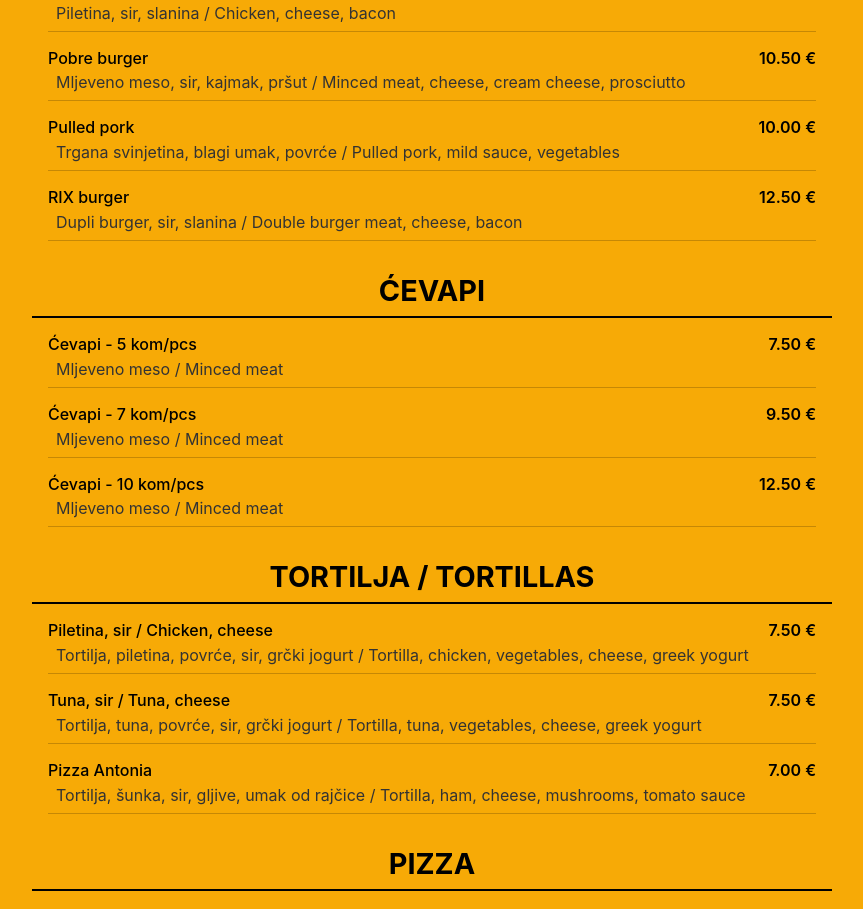
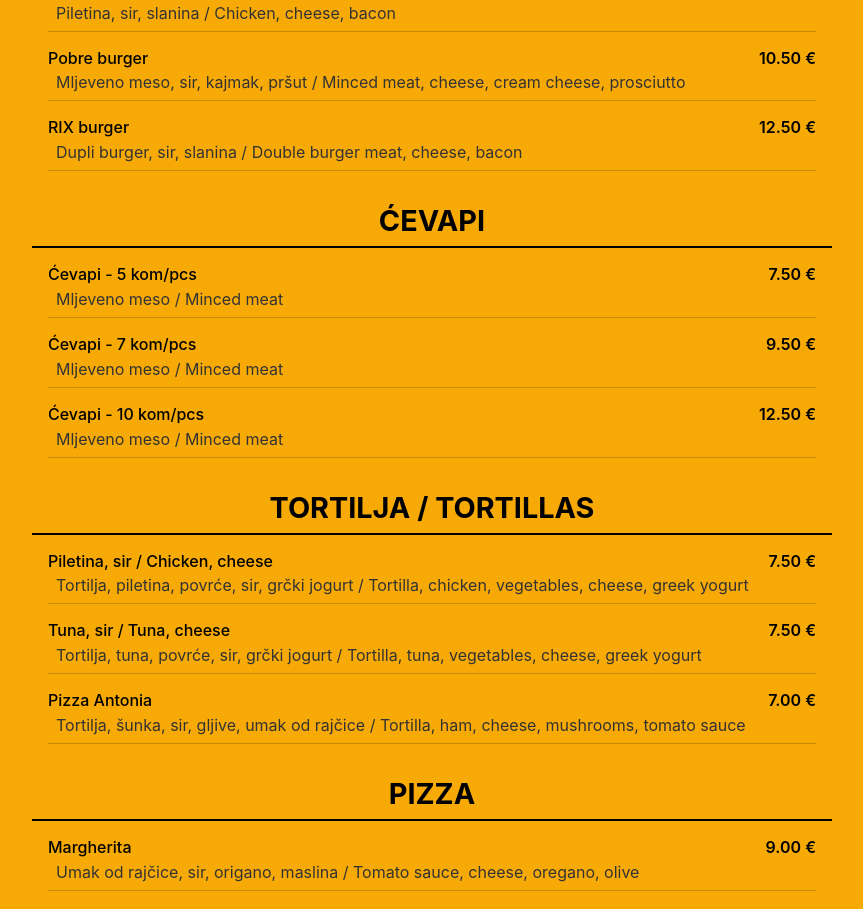
Before and after one commit to lukasaric1/FastFoodRix, a React (Create React App) app: page / in a window 1280 px wide. Shown: the part 1546-2455 px from the top of the page, without its empty margins (208-1071 px from the left). Built offline with nearby package versions, Linux system fonts and the light colour scheme.

Commit message:
Azurirane cijene

```diff
--- a/package.json
+++ b/package.json
@@ -15,6 +15,7 @@
   "scripts": {
     "start": "react-scripts start",
     "build": "react-scripts build",
+    "dev": "next dev",
     "test": "react-scripts test",
     "eject": "react-scripts eject",
     "predeploy": "npm run build",
--- a/src/meni.js
+++ b/src/meni.js
@@ -60,12 +60,6 @@ export const meni = [
         price: 10.5,
         contains:
           "Mljeveno meso, sir, kajmak, pršut / Minced meat, cheese, cream cheese, prosciutto",
-      },
-      {
-        name: "Pulled pork",
-        price: 10.0,
-        contains:
-          "Trgana svinjetina, blagi umak, povrće / Pulled pork, mild sauce, vegetables",
       },
       {
         name: "RIX burger",
```
